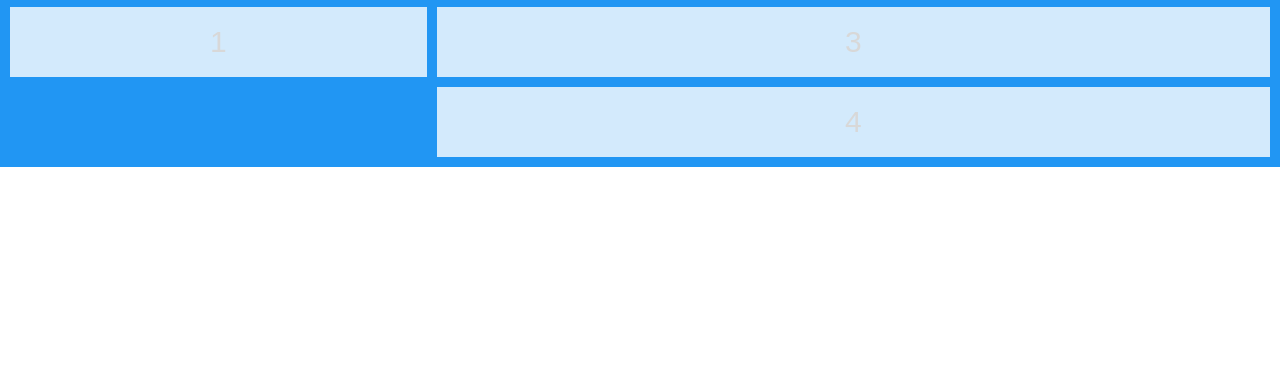
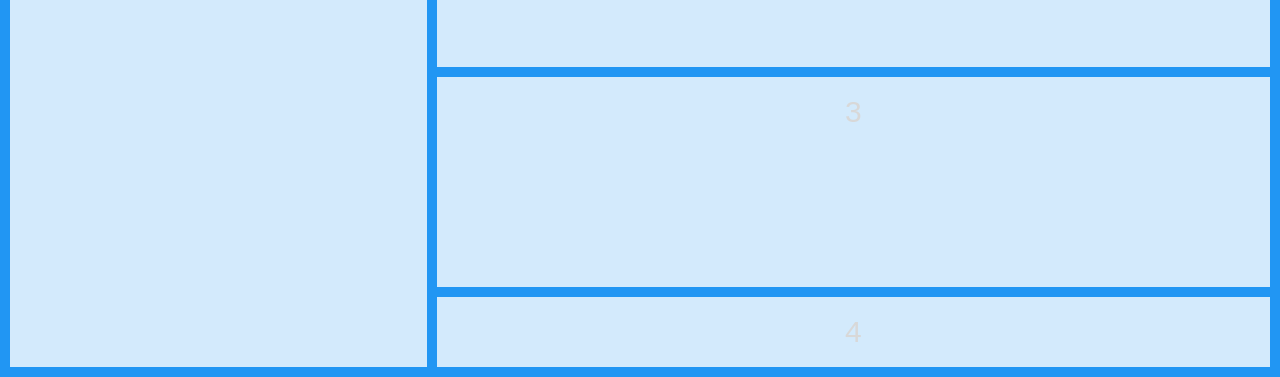
Before and after one commit to curriecoder/portfolio-rev-1, a plain HTML site: page index.html in a window 1280 px wide. Shown: the part 439-816 px from the top of the page. Drawn offline with Linux system fonts and the light colour scheme.

Commit message:
began adding content to grid

```diff
--- a/assets/css/style.css
+++ b/assets/css/style.css
@@ -64,19 +64,15 @@
   margin: 0 auto;
   padding: 40px;
 }
-
  .sub-header {
   grid-area: sub-header-content;
 }
-
 #about-me {
   grid-area: about-me-content;
 }
-
 #work {
   grid-area: work-content;
 }
-
 #contact-me {
   grid-area: contact-me-content;
 } */
@@ -91,20 +87,20 @@
 .grid-container {
   display: grid;
   grid-template-columns: 1fr 2fr;
-  grid-auto-rows: minmax(1fr auto);
+  grid-template-rows: 2fr 3fr 1fr;
   background-color: #2196F3;
   grid-gap: 10px;
   padding: 10px;
   justify-content: center;
-  align-items:center;
+  /* align-items:center;  */
 }
 
 .item1 {
   grid-row: span 3;
+  align-content: ;
 }
 
 .item2 {
-
 }
 
 .item3 {
--- a/index.html
+++ b/index.html
@@ -65,7 +65,7 @@
 	</section>  -->
 
 	<div class="grid-container">
-		<div class="item1">1</div>
+		<div class="item1">About Me: Work: Contact Me:</div>
 		<div class="item2">2</div>
 		<div class="item3">3</div>
 		<div class="item4">4</div>
```
